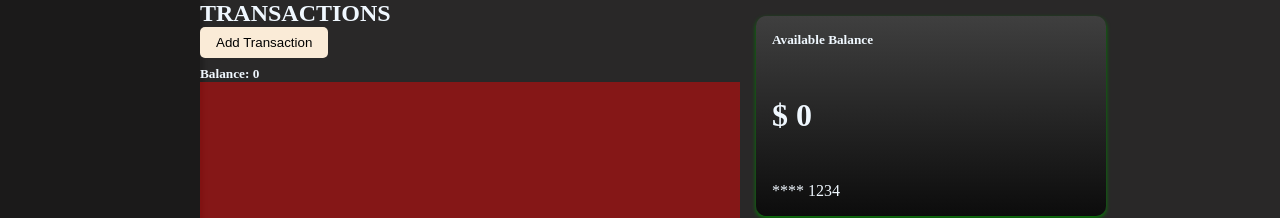
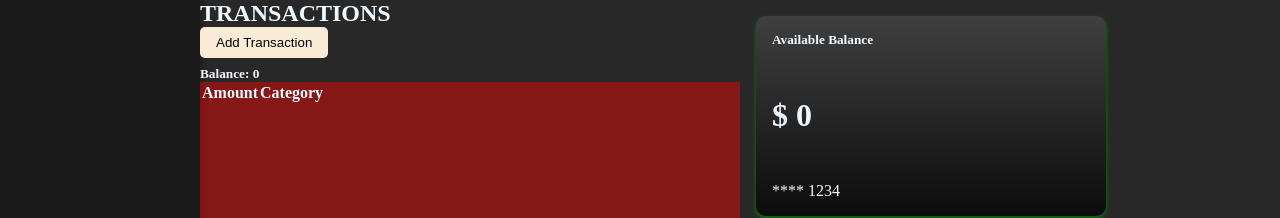
Before and after one commit to XO-Edson/Expense-Tracker-TS, a React (Vite) app: page /transactions in a window 1280 px wide. Shown: the top 218 px of the page. Built offline with nearby package versions, Linux system fonts and the light colour scheme.

Commit message:
add:transaction table

```diff
--- a/package.json
+++ b/package.json
@@ -15,12 +15,15 @@
     "chart.js": "^4.4.1",
     "react": "^18.2.0",
     "react-chartjs-2": "^5.2.0",
+    "react-datetime-picker": "^5.6.0",
     "react-dom": "^18.2.0",
-    "react-router-dom": "^6.21.2"
+    "react-router-dom": "^6.21.2",
+    "react-table": "^7.8.0"
   },
   "devDependencies": {
     "@types/react": "^18.2.43",
     "@types/react-dom": "^18.2.17",
+    "@types/react-table": "^7.7.19",
     "@typescript-eslint/eslint-plugin": "^6.14.0",
     "@typescript-eslint/parser": "^6.14.0",
     "@vitejs/plugin-react": "^4.2.1",
--- a/src/Components/Transactions.tsx
+++ b/src/Components/Transactions.tsx
@@ -1,6 +1,8 @@
 import { useSupabase } from "../SupabaseContext/Supabase";
 import Sidebar from "./Sidebar";
 import Popup from "./Popup";
+import { useTable } from "react-table";
+import { useMemo } from "react";
 
 export const Transactions = () => {
   const {
@@ -8,10 +10,30 @@ export const Transactions = () => {
     togglePopup,
     popup,
 
-    allTransactions,
+    tableData,
   } = useSupabase();
 
-  console.log(allTransactions);
+  console.log(tableData);
+
+  const data = tableData;
+
+  const { getTableProps, getTableBodyProps, headerGroups, rows, prepareRow } =
+    useTable({
+      data,
+      columns: useMemo(
+        () => [
+          {
+            Header: "Amount",
+            accessor: "amount",
+          },
+          {
+            Header: "Category",
+            accessor: "category",
+          },
+        ],
+        []
+      ),
+    });
 
   return (
     <main>
@@ -24,12 +46,38 @@ export const Transactions = () => {
         <h5>Balance: {balance()}</h5>
 
         <section className="transactions-display">
-          {allTransactions.map((trans, index) => (
+          <table {...getTableProps()}>
+            <thead>
+              {headerGroups.map((headerGroup) => (
+                <tr {...headerGroup.getHeaderGroupProps()}>
+                  {headerGroup.headers.map((column) => (
+                    <th {...column.getHeaderProps()}>
+                      {column.render("Header")}
+                    </th>
+                  ))}
+                </tr>
+              ))}
+            </thead>
+            <tbody {...getTableBodyProps()}>
+              {rows.map((row) => {
+                prepareRow(row);
+                return (
+                  <tr {...row.getRowProps()}>
+                    {row.cells.map((cell) => (
+                      <td {...cell.getCellProps()}>{cell.render("Cell")} </td>
+                    ))}
+                  </tr>
+                );
+              })}
+            </tbody>
+          </table>
+
+          {/*  {allTransactions.map((trans, index) => (
             <ul key={index}>
               <li>{trans.category}</li>
               <li>{trans.amount}</li>
             </ul>
-          ))}
+          ))} */}
         </section>
       </section>
 
--- a/src/SupabaseContext/Supabase.tsx
+++ b/src/SupabaseContext/Supabase.tsx
@@ -37,6 +37,7 @@ type ContextProps = {
   allTransactions: TransactionType[];
   togglePopup: () => void;
   popup: boolean;
+  tableData: any;
 };
 
 const SupabaseContext = createContext<ContextProps | undefined>(undefined);
@@ -46,6 +47,7 @@ const SupabaseProvider = ({ children }: SupaBaseProviderProps) => {
     "https://dlqwbcnampbxxuowszdl.supabase.co",
     "eyJhbGciOiJIUzI1NiIsInR5cCI6IkpXVCJ9.eyJpc3MiOiJzdXBhYmFzZSIsInJlZiI6ImRscXdiY25hbXBieHh1b3dzemRsIiwicm9sZSI6ImFub24iLCJpYXQiOjE3MDU2NTMwMjQsImV4cCI6MjAyMTIyOTAyNH0.aic0gbTZB4xzclit1TefvdTan9XgNRu5RHpRp0OjBs0"
   );
+
   const [user, setUser] = useState<any>();
 
   useEffect(() => {
@@ -83,6 +85,8 @@ const SupabaseProvider = ({ children }: SupaBaseProviderProps) => {
   const [allTransactions, setAllTransactions] = useState<TransactionType[]>([]);
 
   const [popup, setPopup] = useState<boolean>(false);
+
+  const [tableData, setTableData] = useState<any>([]);
 
   function togglePopup() {
     setPopup((prev) => !prev);
@@ -126,6 +130,24 @@ const SupabaseProvider = ({ children }: SupaBaseProviderProps) => {
     // Update transactions with the filtered data
     setAllTransactions(filteredTransactions);
 
+    const newTransaction = {
+      amount:
+        income.amount !== undefined
+          ? income.amount
+          : expense.amount !== undefined
+          ? expense.amount
+          : 0,
+      category:
+        income.category !== ""
+          ? income.category
+          : expense.category !== ""
+          ? expense.category
+          : "",
+    };
+
+    // Update tableData with the new transaction
+    setTableData([...tableData, newTransaction]);
+
     balance();
     togglePopup();
   };
@@ -146,6 +168,7 @@ const SupabaseProvider = ({ children }: SupaBaseProviderProps) => {
         allTransactions,
         togglePopup,
         popup,
+        tableData,
       }}
     >
       {children}
```
Also changed, not shown: 1 other file (tests, documents, lock files or other folders).
